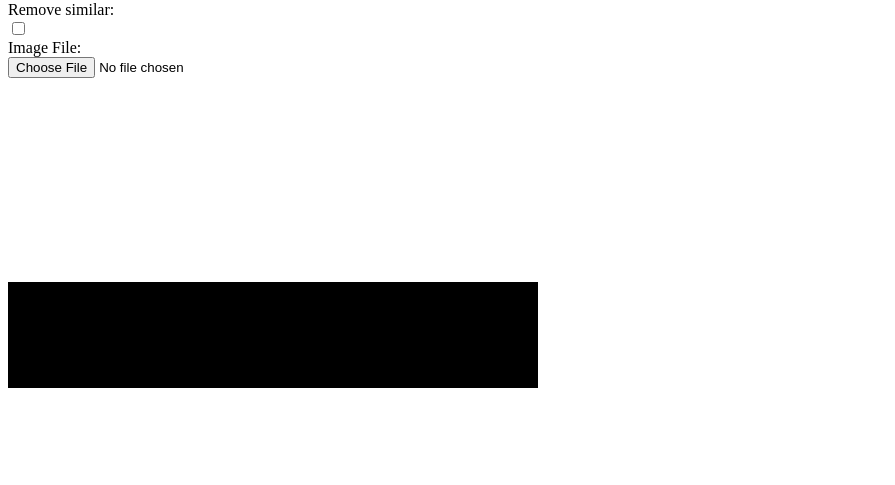
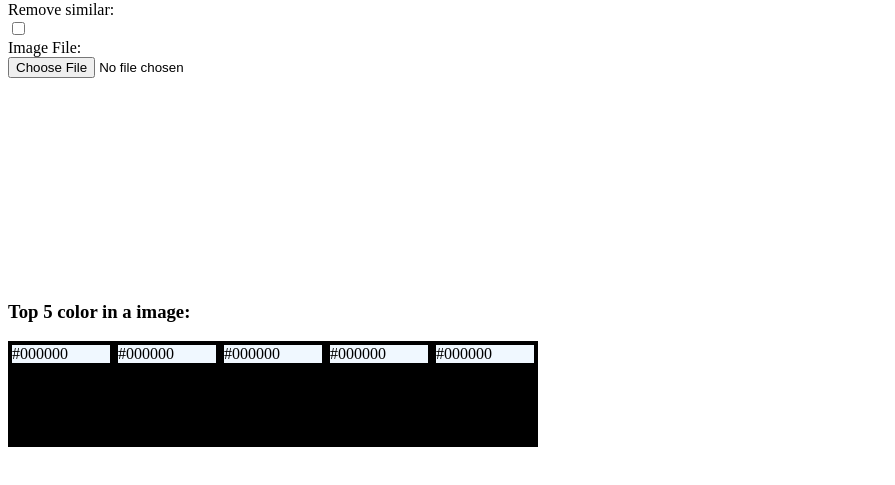
Before and after one commit to edineidev/mostpopularpx, a plain HTML site: page index.html in a window 1280 px wide. Shown: the part 79-564 px from the top of the page, without its empty margins (0-895 px from the left). Drawn offline with Linux system fonts and the light colour scheme.

Commit message:
Add value-hex initially and refatory

```diff
--- a/assets/app.css
+++ b/assets/app.css
@@ -5,3 +5,7 @@
   border-style: solid;
   float: left;
 }
+.value-hex {
+  background-color: aliceblue;
+  border: 1px solid;
+}
--- a/assets/app.js
+++ b/assets/app.js
@@ -1,11 +1,13 @@
-function RunOnLoad() {
+(function() {
+  function init() {
     var imageLoader = document.getElementById("imageLoader");
     imageLoader.addEventListener("change", handleImage, false);
+  }
 
+  function handleImage(e) {
     var canvas = document.getElementById("imageCanvas");
     var ctx = canvas.getContext("2d");
 
-  function handleImage(e) {
     var reader = new FileReader();
     reader.onload = function(event) {
       var img = new Image();
@@ -15,20 +17,20 @@ function RunOnLoad() {
         ctx.drawImage(img, 0, 0, canvas.width, canvas.height);
         var imgData = ctx.getImageData(0, 0, canvas.width, canvas.height);
 
-        //invertColors(ctx, imgData);
-
         let mapOfPopulariesResult = mapOfPopularies(imgData);
         let mostPopularRank = [];
 
-        var isChecked = document.getElementById('removeSimilar').checked;
+        var isChecked = document.getElementById("removeSimilar").checked;
 
         let rankTotal = 5;
         for (let index = 0; index < rankTotal; index++) {
           let theMostPopular;
           if (isChecked) {
-            theMostPopular = getTheMostPopular(mapOfPopulariesResult, mostPopularRank);
-          }
-          else {
+            theMostPopular = getTheMostPopular(
+              mapOfPopulariesResult,
+              mostPopularRank
+            );
+          } else {
             theMostPopular = getTheMostPopular(mapOfPopulariesResult);
           }
 
@@ -46,10 +48,11 @@ function RunOnLoad() {
       img.src = event.target.result;
     };
     reader.readAsDataURL(e.target.files[0]);
+  }
 
   function getTheMostPopular(mapOfPopulariesResult, filterSimilarPixel) {
     let mostPopular = [...mapOfPopulariesResult.entries()].reduce((a, e) =>
-        (e[1] > a[1]) && IsSimilarPixel(a[0], filterSimilarPixel) ? e : a
+      e[1] > a[1] && IsSimilarPixel(a[0], filterSimilarPixel) ? e : a
     );
 
     return mostPopular;
@@ -63,7 +66,9 @@ function RunOnLoad() {
     pixelToCompareRgb = pixelToCompareRgb.split(", ");
     for (const pixel of pixels) {
       for (const pixelToCompare of pixelToCompareRgb) {
-          let constains = pixel[0].split(", ").filter(value => pixelToCompare == value);
+        let constains = pixel[0]
+          .split(", ")
+          .filter(value => pixelToCompare == value);
         if (constains.length > 0) {
           return true;
         }
@@ -103,7 +108,6 @@ function RunOnLoad() {
     }
     return mapPopularies;
   }
-  }
-}
 
-window.onload = RunOnLoad;
+  window.addEventListener("load", init);
+})();
--- a/index.html
+++ b/index.html
@@ -16,12 +16,13 @@
     <input type="file" id="imageLoader" name="imageLoader" /><br />
 
     <canvas id="imageCanvas" width="200" height="200"></canvas>
+    <h3>Top 5 color in a image:</h3>
     <div>
-      <div class="top" id="top-0"></div>
-      <div class="top" id="top-1"></div>
-      <div class="top" id="top-2"></div>
-      <div class="top" id="top-3"></div>
-      <div class="top" id="top-4"></div>
+      <div class="top" id="top-0"><div class="value-hex">#000000</div></div>
+      <div class="top" id="top-1"><div class="value-hex">#000000</div></div>
+      <div class="top" id="top-2"><div class="value-hex">#000000</div></div>
+      <div class="top" id="top-3"><div class="value-hex">#000000</div></div>
+      <div class="top" id="top-4"><div class="value-hex">#000000</div></div>
     </div>
     <script src="assets/app.js"></script>
 
```
Lines whose indentation alone changed are shown as unchanged.
